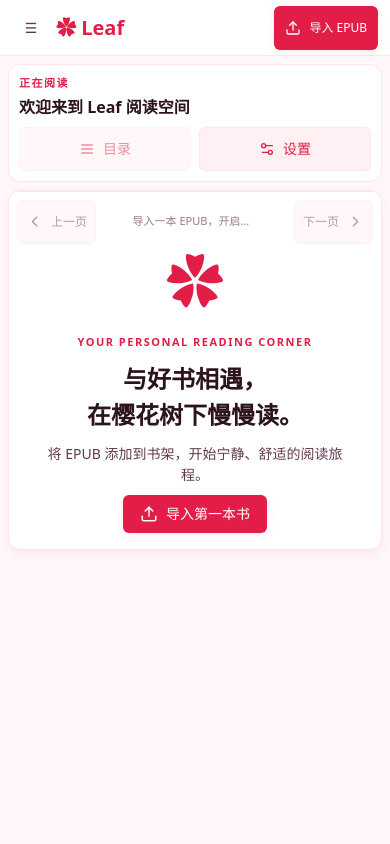
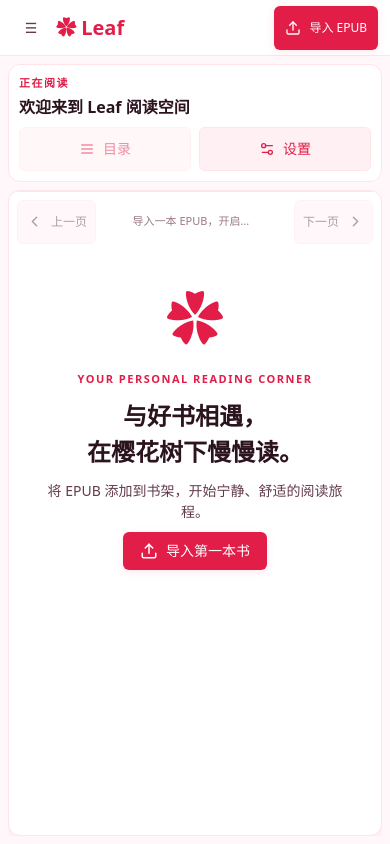
Before and after one commit to yanyu03/SakuraReader, a React (Vite) app: page / in a window 390 px wide. Built offline with nearby package versions, Linux system fonts and the light colour scheme.

Commit message:
fix(layout): constrain mobile viewport and contain EPUB scrolling to eliminate infinite blank page

```diff
--- a/src/style.css
+++ b/src/style.css
@@ -20,3 +20,27 @@ html{overflow-x:hidden} .layout,.work,.reading,.paper{min-width:0}
 /* Reading viewport: never clip the EPUB without a navigation/scroll alternative. */
 .paper{min-height:0}.epub{overflow:hidden;overscroll-behavior:contain}.epub iframe{display:block;max-width:100%}.flowchoices{display:grid;grid-template-columns:1fr;gap:8px}.flowchoices button{background:var(--muted);border:1px solid var(--border);color:var(--sub);padding:10px;border-radius:6px;text-align:left}.flowchoices button.chosen{background:var(--accent);color:var(--brand);border-color:var(--brand)}
 @media(max-width:767px){.reading{min-height:0}.paper{min-height:360px}.epub{min-height:0;overflow:hidden;touch-action:pan-y}.inspector{flex-shrink:0}}
+
+/* Reader containment hotfix: only the EPUB scroller may grow/scroll.
+   Avoid stacking min-height + viewport-height on a mobile document. */
+html,body,#root{height:100%;min-height:0}
+.app{height:100dvh;min-height:0;overflow:hidden}
+.layout{height:auto;min-height:0;flex:1;overflow:hidden}
+.work{min-height:0;overflow:hidden}
+.reading{min-height:0;overflow:hidden}
+.paper{min-height:0;height:auto;overflow:hidden}
+.epub{height:auto;min-height:0;flex:1 1 0;overflow:hidden;overscroll-behavior:contain}
+.epub.epub-scroll{overflow-y:auto;overflow-x:hidden;touch-action:pan-y;overscroll-behavior-y:contain}
+@media (max-width:767px){
+ .app{height:100dvh;overflow:hidden}
+ .layout{display:flex;flex-direction:column;height:auto;min-height:0;overflow:hidden}
+ .shelf{flex:0 0 auto;max-height:min(30dvh,220px);overflow:auto}
+ .work{flex:1 1 0;min-height:0;overflow:hidden}
+ .toolbar{flex-shrink:0}
+ .reading{flex:1 1 0;min-height:0;overflow:hidden;display:flex;flex-direction:column}
+ .paper{flex:1 1 0;min-height:0;height:auto!important;overflow:hidden}
+ .epub{height:auto!important;min-height:0!important;flex:1 1 0;overflow:hidden}
+ .epub.epub-scroll{overflow-y:auto}
+ .inspector{max-height:30dvh;flex:0 0 auto;overflow-y:auto}
+ .reading footer{flex:0 0 auto}
+}
```
